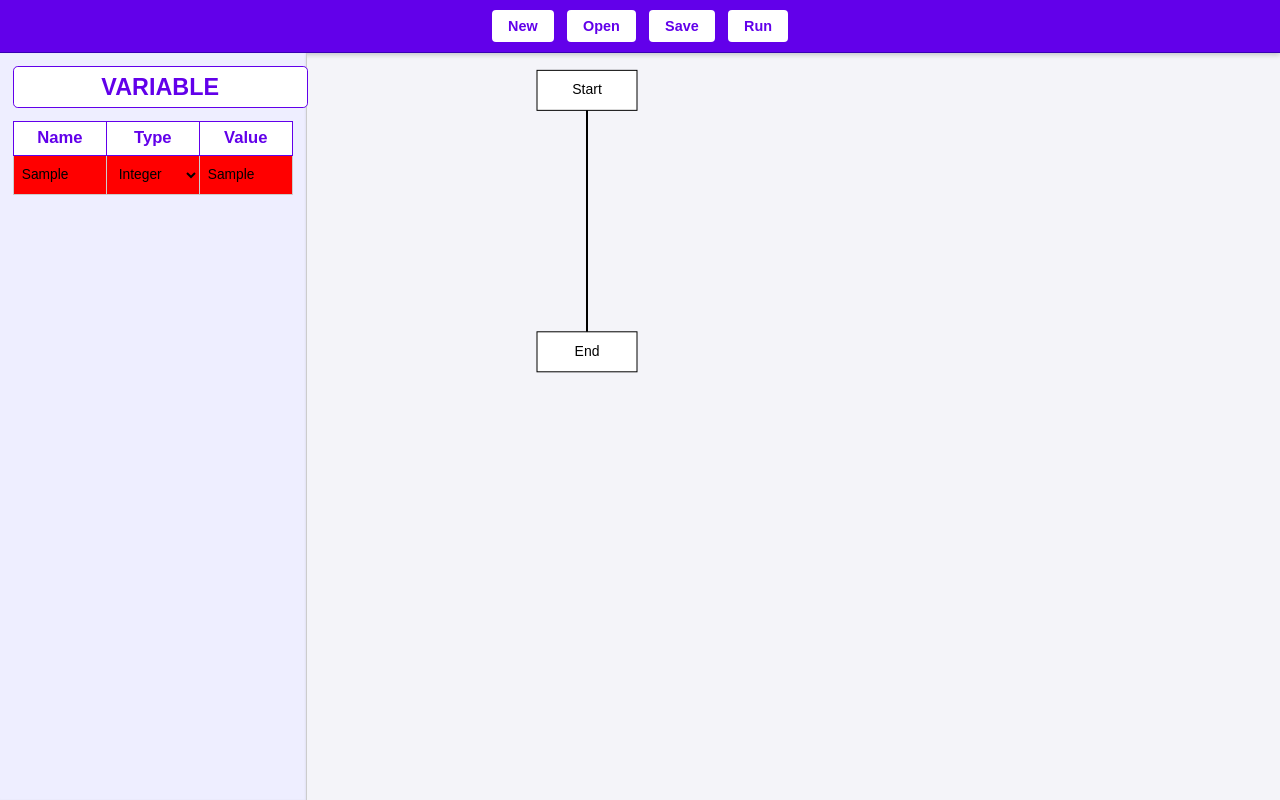
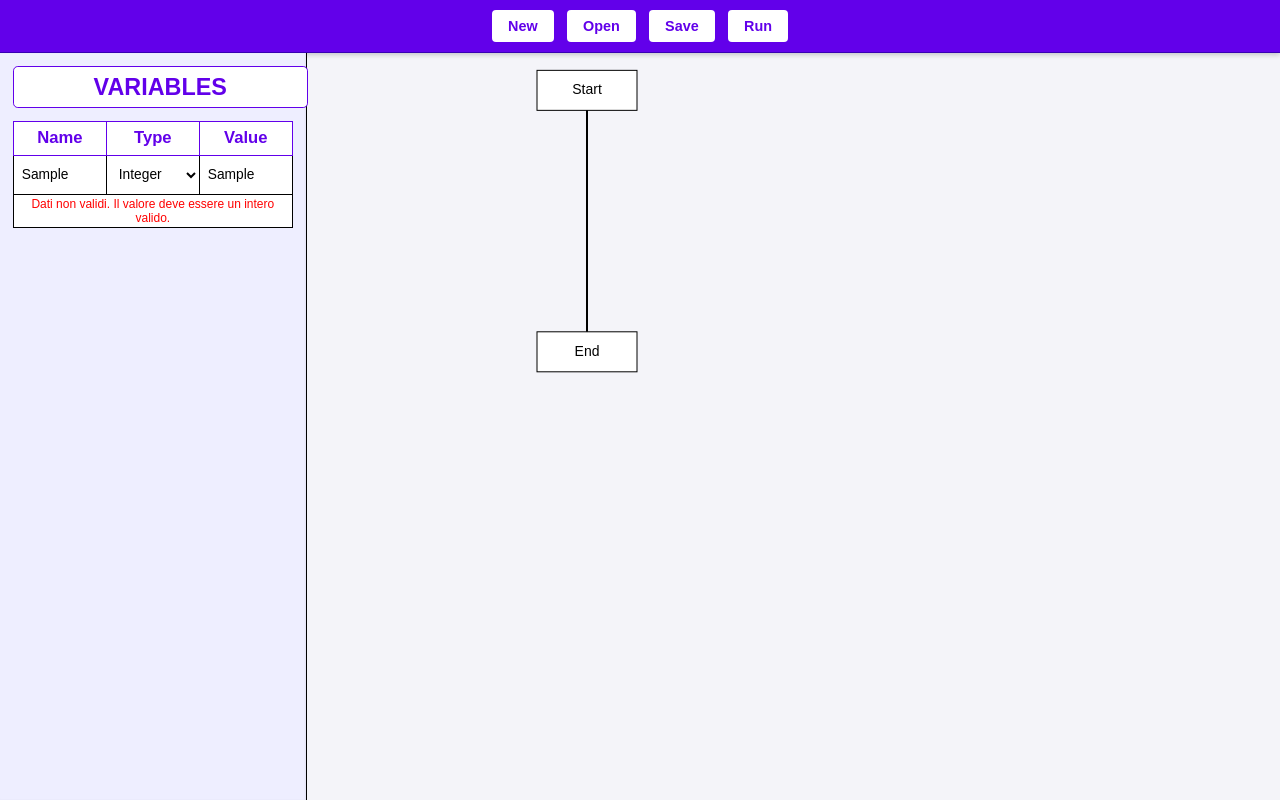
Before and after one commit to proismamaster/BaseFlow, a plain HTML site: page index.html in a window 1280 px wide. Both pictures are taken after typing "Sample", "Sample" into the empty fields and a click on the button "Save". Drawn offline with Linux system fonts and the light colour scheme.

Commit message:
tabella top

```diff
--- a/index.html
+++ b/index.html
@@ -16,7 +16,7 @@
             </div>
             <div id="main">
                 <div id="sidebar">
-                    <label for="sidebar" id="variabiliLabel">VARIABLE</label>
+                    <label for="sidebar" id="variabiliLabel">VARIABLES</label>
                     <div id="tableContainer">
                         <table id="tabVariabili">
                         <tr>
--- a/script.js
+++ b/script.js
@@ -112,8 +112,9 @@ function isPointNearLine(clickX, clickY, x1, y1, x2, y2, distanza) {
     return f;
 }
 
+// Una variabile deve iniziare con una lettera e contenere solo lettere e numeri
 function lettereENumeri(str) {
-    return /^[a-zA-Z0-9]+$/.test(str) && /[a-zA-Z]/.test(str);
+    return /^[a-zA-Z][a-zA-Z0-9]*$/.test(str);
 }
 
 function aggiungiVaribile(event) {
@@ -137,10 +138,9 @@ function aggiungiVaribile(event) {
   let val1 = cella1.querySelector("input").value;
   let val3 = cella3.querySelector("input").value;
 
-  // reset colori prima di ogni validazione
-  cella1.style.backgroundColor = "white";
-  cella2.style.backgroundColor = "white";
-  cella3.style.backgroundColor = "white";
+  // rimuovi eventuali messaggi di errore precedenti
+  let oldError = target.querySelector(".error-message");
+  if (oldError) oldError.remove();
 
   // controllo: se NON è l'ultima riga e tutte le celle sono vuote, elimina la riga
   if (!isUltimaRiga && val1 === "" && val3 === "") {
@@ -152,38 +152,43 @@ function aggiungiVaribile(event) {
   if (val1 === "" || val3 === "") {
     return;
   }
-
+  let errMsg = "";
   // controlla se il valore della prima cella è valido
   if (lettereENumeri(val1)) {
     switch (tipo) {
       case "i":
-        if (!isNaN(parseInt(val3))) {
+        if (/^-?\d+$/.test(val3)) {
           f = true;
           valore = parseInt(val3);
+        } else {
+          errMsg = "Il valore deve essere un intero valido.";
         }
         break;
       case "r":
-        if (!isNaN(parseFloat(val3))) {
+        if (/^-?\d*\.\d+$/.test(val3) || /^-?\d+\.\d*$/.test(val3)) {
           f = true;
           valore = parseFloat(val3);
+        } else {
+          errMsg = "Il valore deve essere un numero decimale valido.";
         }
         break;
       case "s":
         if (val3 !== "") {
           f = true;
           valore = val3;
+        } else {
+          errMsg = "Il valore stringa non può essere vuoto.";
         }
         break;
     }
+  }else{
+    errMsg = "Il nome della variabile deve iniziare con una lettera e contenere solo lettere (a-z, A-Z) e numeri (0-9).";
   }
 
   // se i dati sono corretti, resetta i colori e aggiungi la riga
   if (f) {
     if (target.getAttribute("data-inserita") === "1") return;
     target.setAttribute("data-inserita", "1");
-    cella1.style.backgroundColor = "white";
-    cella2.style.backgroundColor = "white";
-    cella3.style.backgroundColor = "white";
     let riga = {
       name: val1,
       type: tipo,
@@ -196,10 +201,21 @@ function aggiungiVaribile(event) {
     let nuovaRiga = tabVariabili.rows[tabVariabili.rows.length - 1];
     nuovaRiga.addEventListener("change", aggiungiVaribile);
   } else {
-    // evidenzia tutte le celle di rosso se errore di validazione
-    cella1.style.backgroundColor = "red";
-    cella2.style.backgroundColor = "red";
-    cella3.style.backgroundColor = "red";
+    // mostra un messaggio di errore in una nuova riga subito sotto quella corrente
+    let errorRow = tabVariabili.insertRow(target.rowIndex + 1);
+    let errorCell = errorRow.insertCell();
+    errorCell.colSpan = 3;
+    errorCell.className = "error-message";
+    errorCell.style.color = "red";
+    errorCell.style.fontSize = "12px";
+    errorCell.style.padding = "2px 0";
+    errorCell.textContent = "Dati non validi. "+ errMsg;
+    // rimuovi il messaggio se la riga viene modificata di nuovo
+    let removeError = () => {
+      if (errorRow.parentNode) errorRow.parentNode.removeChild(errorRow);
+      target.removeEventListener("input", removeError, true);
+    };
+    target.addEventListener("input", removeError, true);
   }
 }
 
--- a/style.css
+++ b/style.css
@@ -54,7 +54,7 @@ html, body {
   width: 20vw;
   min-width: 280px;
   background-color: #eeeeff;
-  border-right: 1px solid #ccc;
+  border-right: 1px solid #000000;
   padding: 0.8rem;
   box-shadow: inset -1px 0 2px rgba(0, 0, 0, 0.05);
   display: flex;
@@ -89,7 +89,7 @@ table {
 
 th, td {
   background-color: #fff;
-  border: 1px solid #ccc;
+  border: 1px solid   #000000;
   text-align: center;
   width: 33.333%;
   padding: 0;
```
